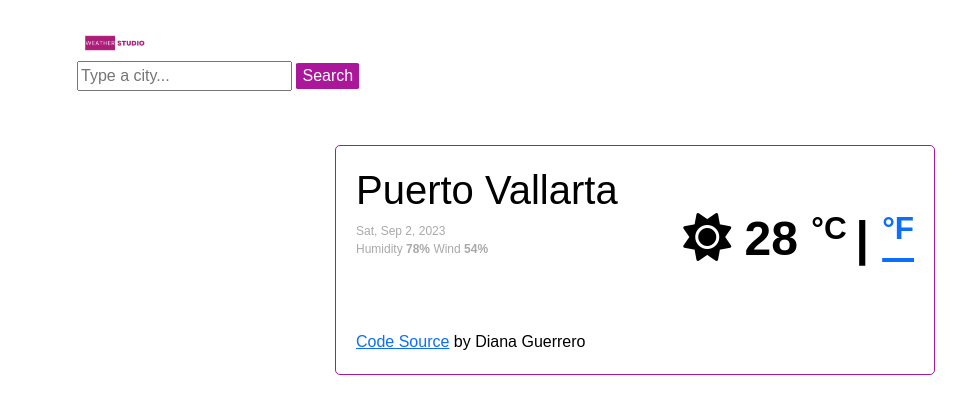
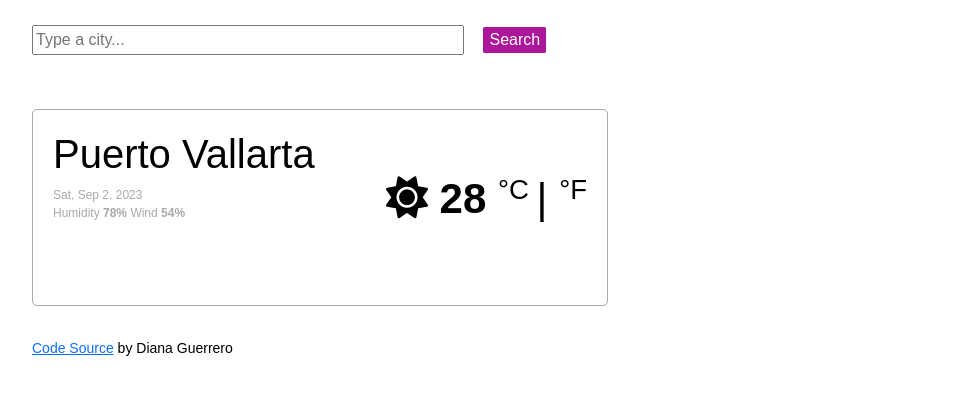
Before and after one commit to dgriba/weatherpanel, a website built with Parcel: page index.html in a window 1280 px wide. Shown: the whole page, without its empty margins (5-971 px from the left). Built offline with nearby package versions, Linux system fonts and the light colour scheme.

Commit message:
Override Bootstrap - custom CSS

```diff
--- a/index.html
+++ b/index.html
@@ -4,17 +4,16 @@
 <head>
     <meta charset="utf-8" />
     <meta name="viewport" content="width=device-width, initial-scale=1" />
-    <script src="src/styles.css"></script>
-    <title>Weather Panel</title>
     <link href="https://cdn.jsdelivr.net/npm/bootstrap@5.3.0-alpha1/dist/css/bootstrap.min.css" rel="stylesheet" integrity="sha384-GLhlTQ8iRABdZLl6O3oVMWSktQOp6b7In1Zl3/Jr59b6EGGoI1aFkw7cmDA6j6gD" crossorigin="anonymous" />
     <script src="https://kit.fontawesome.com/487fcdfe04.js" crossorigin="anonymous"></script>
+    <script src="src/styles.css"></script>
+    <link rel="stylesheet" href="src/styles.css">
     <script src="https://unpkg.com/axios@1.1.2/dist/axios.min.js"></script>
+    <title>Weather Panel</title>
 </head>
 
 <body>
-    <div class="container" id="site-containter">
-        <img src="medias/weather.png" alt="logo" class="logo">
-        <br />
+    <div class="container" id="site-container">
         <div>
             <form id="searchline" class="searchbar">
                 <input type="searchform" id="search-input" placeholder="Type a city...">
@@ -23,6 +22,7 @@
 
         </div>
         <br />
+
         <div class="weather-panel" id="weather-panelid">
 
             <h1>Puerto Vallarta</h1>
@@ -37,9 +37,8 @@
                 <i class="fa-solid fa-sun"></i>
                 <strong id="currentCelsiusNumber">28</strong> <small>
              <sup id= "cunit">°C </sup></small> |
-                <a href="" id="funit"> <small>
-                    <sup>
-                    °F </sup>  </small> </a>
+                <small>
+                    <sup>°F </sup>  </small>
             </div>
             <!---
             <div class="row dow">
@@ -85,32 +84,20 @@
                 </div>
             </div>
         </div>
-        <small>
-      -->
-            <a href="https://github.com/dgriba/weatherpanel">Code Source</a> by Diana Guerrero
-            </small>
+         -->
+            <small>
+    </div>
+<a href="https://github.com/dgriba/weatherpanel">Code Source</a> by Diana Guerrero
+        </small>
         </div>
     </div>
-
+    </div>
+    </div>
     </script>
     <script>
         // task is to change march to date - pending format
-        let months = [
-            "Jan",
-            "Feb",
-            "Mar",
-            "Apr",
-            "May",
-            "Jun",
-            "Jul",
-            "Aug",
-            "Sep",
-            "Oct",
-            "Nov",
-            "Dec"
-        ];
+        let months = ["Jan", "Feb", "Mar", "Apr", "May", "Jun", "Jul", "Aug", "Sep", "Oct", "Nov", "Dec"];
         let days = ["Sun", "Mon", "Tue", "Wed", "Thu", "Fri", "Sat"];
-
         let now = new Date();
         let day = days[now.getDay()];
         let month = months[now.getMonth()];
--- a/src/styles.css
+++ b/src/styles.css
@@ -2,10 +2,11 @@ body {
   font-family: Arial, Helvetica, sans-serif;
   margin: 25px;
   color: black;
+  max-width: 600px;
 }
 
 .logo {
-  width: 7%;
+  width: 10%;
   border-radius: 10%;
   margin-top: 10px;
   margin-bottom: 10px;
@@ -17,8 +18,7 @@ body {
 }
 
 .currentemp {
-  font-weight: 600;
-  font-size: 48px;
+  font-size: 42px;
   text-align: right;
   position: relative;
   bottom: 55px;
@@ -53,18 +53,18 @@ body {
   background: #ab179a;
   border: #ab179a;
   border-radius: 5%;
-}
-
-.containter {
-  max-width: 600px;
-  margin: 30px auto;
-  padding: 20px;
+  margin-left: 15px;
+  margin-right: 15px;
 }
 
 .weather-panel {
   max-width: 600px;
   margin: 30px auto;
   padding: 20px;
-  border: 1px solid #ab179a;
+  border: 1px solid darkgrey;
   border-radius: 5px;
 }
+
+#search-input {
+  width: 75%;
+}
```
